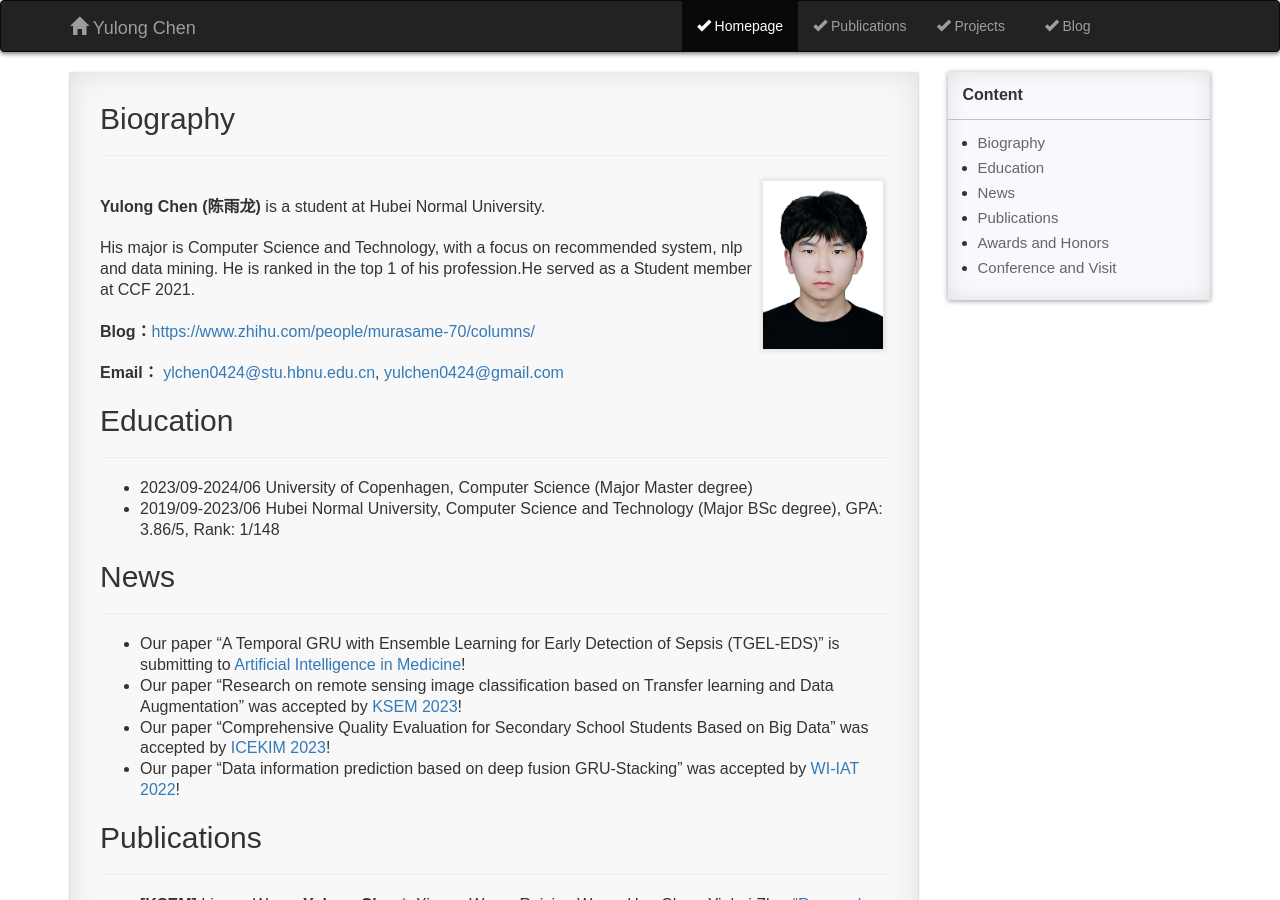
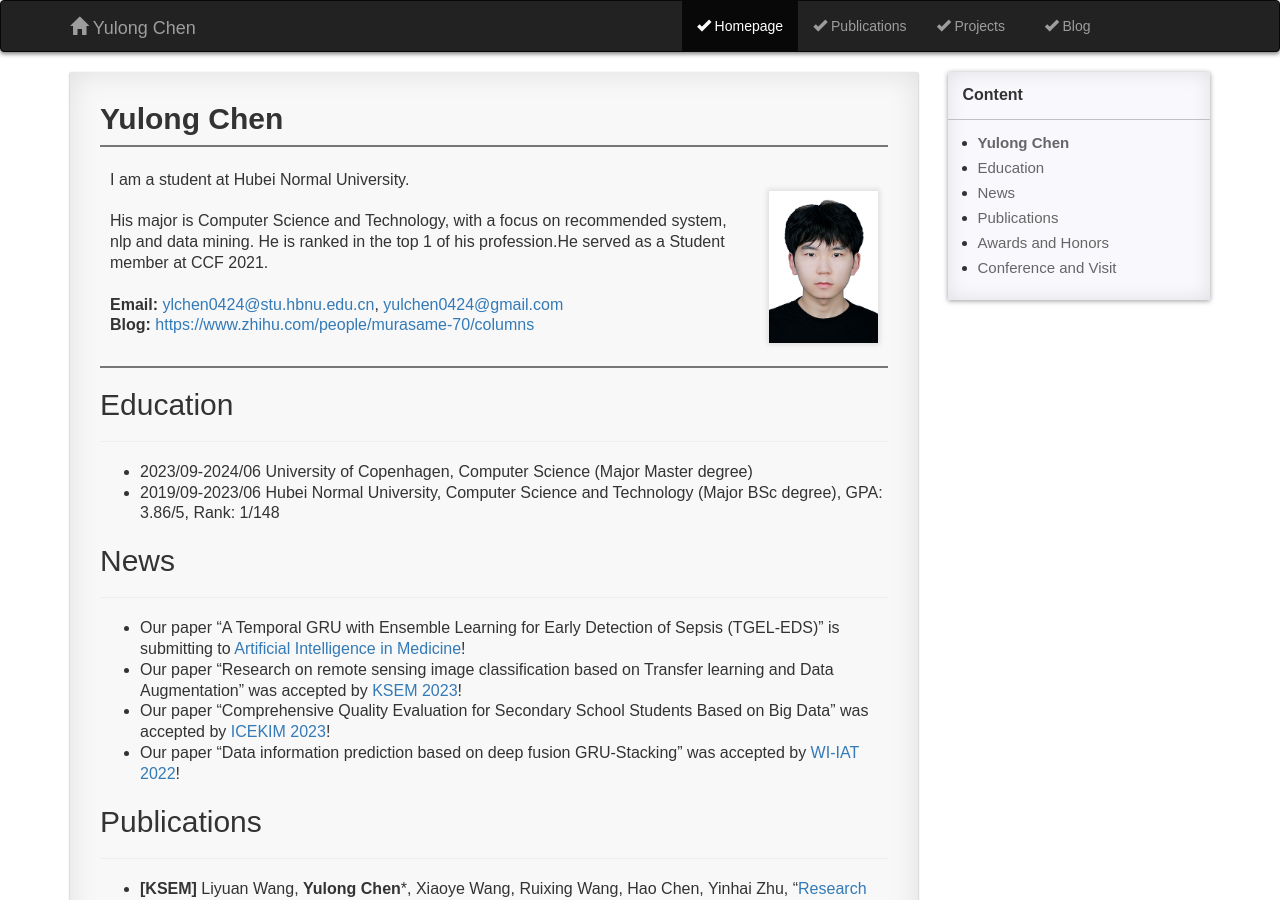
Before and after one commit to yulongC/yulongC.github.io, a Jekyll site: the page built from pages/1_homepage.md, in a window 1280 px wide and 900 px high. Built offline with Jekyll 4.4.1, drawn with Linux system fonts in a browser that asks for light colours; comment, search, counter and statistics services are not loaded.

Commit message:
Update 1_homepage.md

```diff
--- a/pages/1_homepage.md
+++ b/pages/1_homepage.md
@@ -9,14 +9,9 @@ permalink: /homepage/
 * content
 {:toc}
 
-## Biography
----
+## **Yulong Chen**
 
-<div style="float: left; clear: both;" align="left">
-<img src="/images/免冠照白底.jpg" width="120" alt="news_20191112_2" align=right hspace="5" vspace="5"/>
-<br> <b>Yulong Chen (陈雨龙)</b> is a student at Hubei Normal University.<br><br>His major is Computer Science and Technology, with a focus on recommended system, nlp and data mining. He is ranked in the top 1 of his profession.He served as a Student member at CCF 2021. <br><br> <b>Blog：</b><a href="https://www.zhihu.com/people/murasame-70/columns">https://www.zhihu.com/people/murasame-70/columns/</a>   <br><br> <b>Email：</b>  <a href="ylchen0424@stu.hbnu.edu.cn">ylchen0424@stu.hbnu.edu.cn</a>, <a href="yulchen0424@gmail.com">yulchen0424@gmail.com</a>  <br>
-</div>
-<br clear="left" />
+| <br> I am a student at Hubei Normal University.<br><br>His major is Computer Science and Technology, with a focus on recommended system, nlp and data mining. He is ranked in the top 1 of his profession.He served as a Student member at CCF 2021. <br> <br> **Email:** <ylchen0424@stu.hbnu.edu.cn>, <yulchen0424@gmail.com> <br> **Blog:** <https://www.zhihu.com/people/murasame-70/columns>  <br> <br> | <br> &emsp; ![image](https://github.com/yulongC/yulongC.github.io/blob/main/images/%E5%85%8D%E5%86%A0%E7%85%A7%E7%99%BD%E5%BA%95.jpg) <br> <br> |
 
 ## Education
 
```
